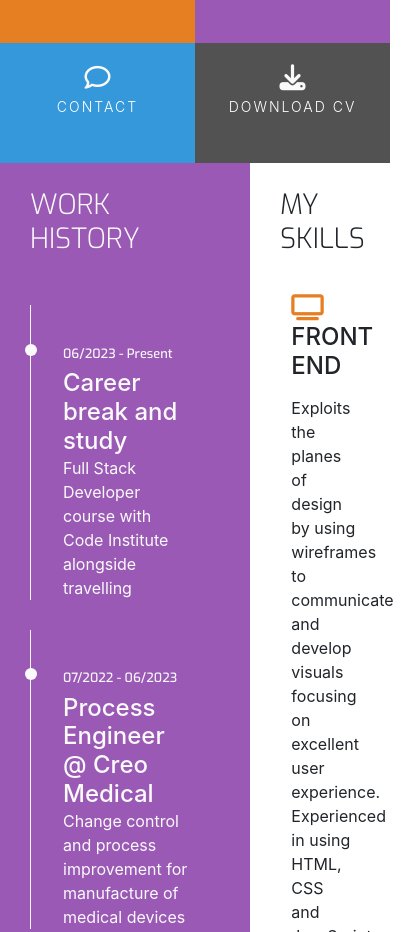
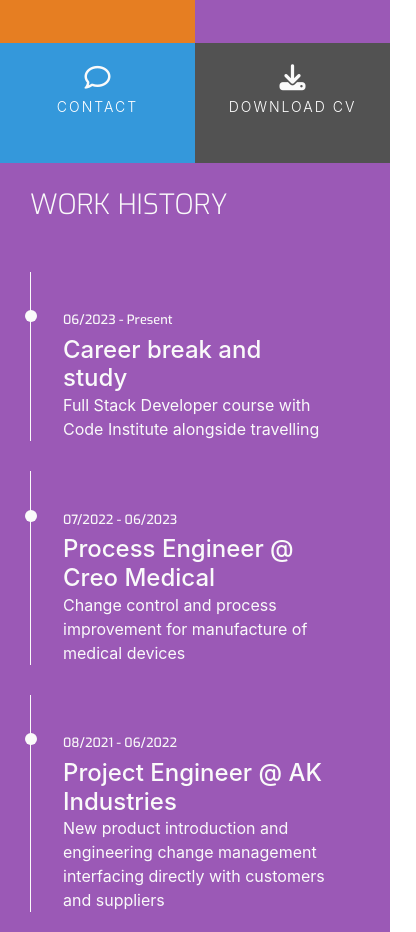
Before and after one commit to TR94/resume-cv, a plain HTML site: page resume.html in a window 390 px wide. Shown: the part 741-1673 px from the top of the page, 416 px wide, since content can reach past the window. Drawn offline with nearby package versions, Linux system fonts and the light colour scheme.

Commit message:
Fix to resume page for responsiveness

```diff
--- a/resume.html
+++ b/resume.html
@@ -45,7 +45,7 @@
         </div>
     </header>
     <section class="container-fluid">
-        <div class="row row-table">
+        <div class="row">
             <div class="col-md-4 bg-color-work-history section-column">
                 <div class="row">
                     <div class="col-12">
@@ -164,6 +164,7 @@
                 </div>
             </div>
         </div>
+
     </section>
     <footer class="container-fluid">
         <div id="footer-details" class="row">
```
